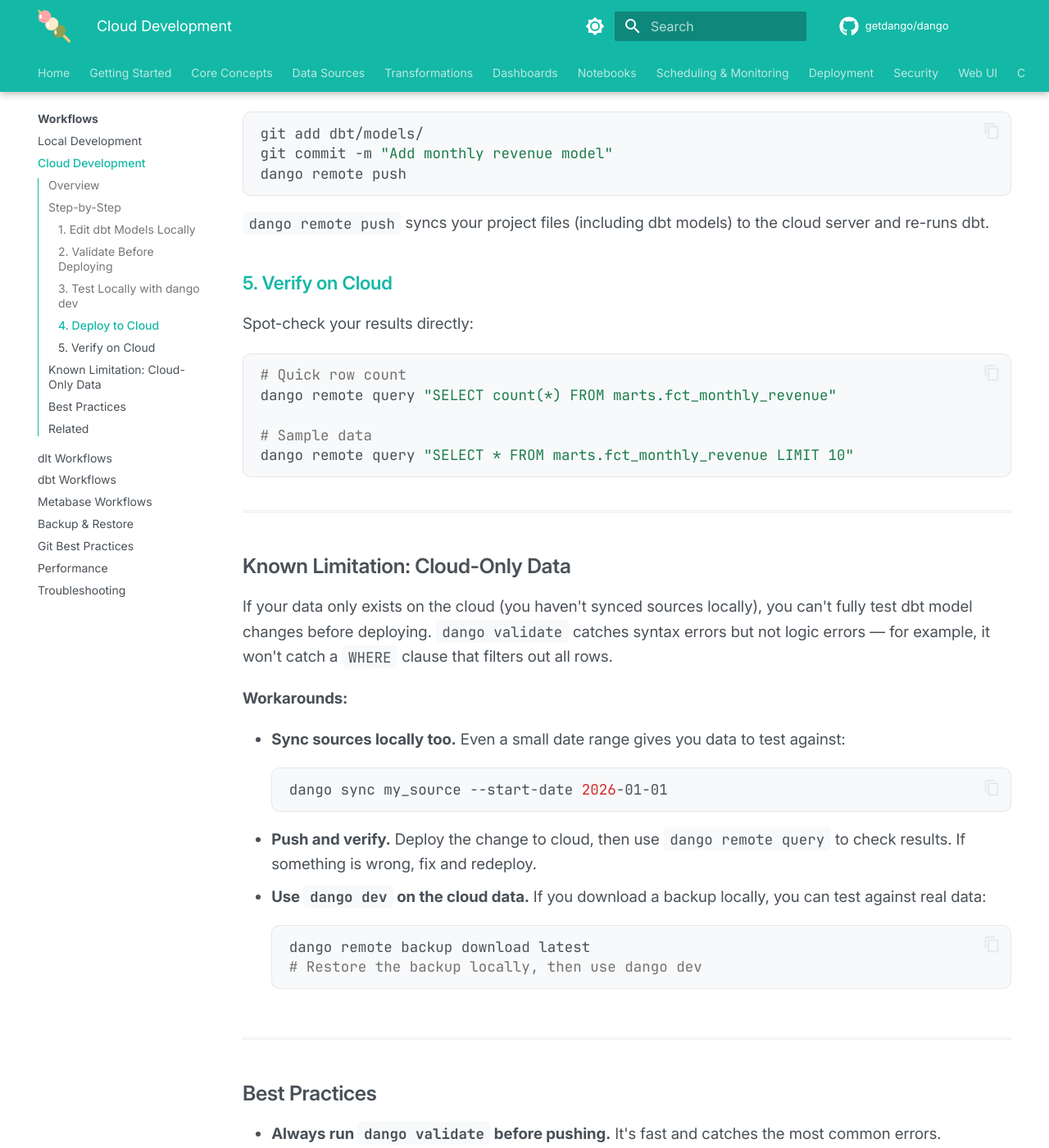
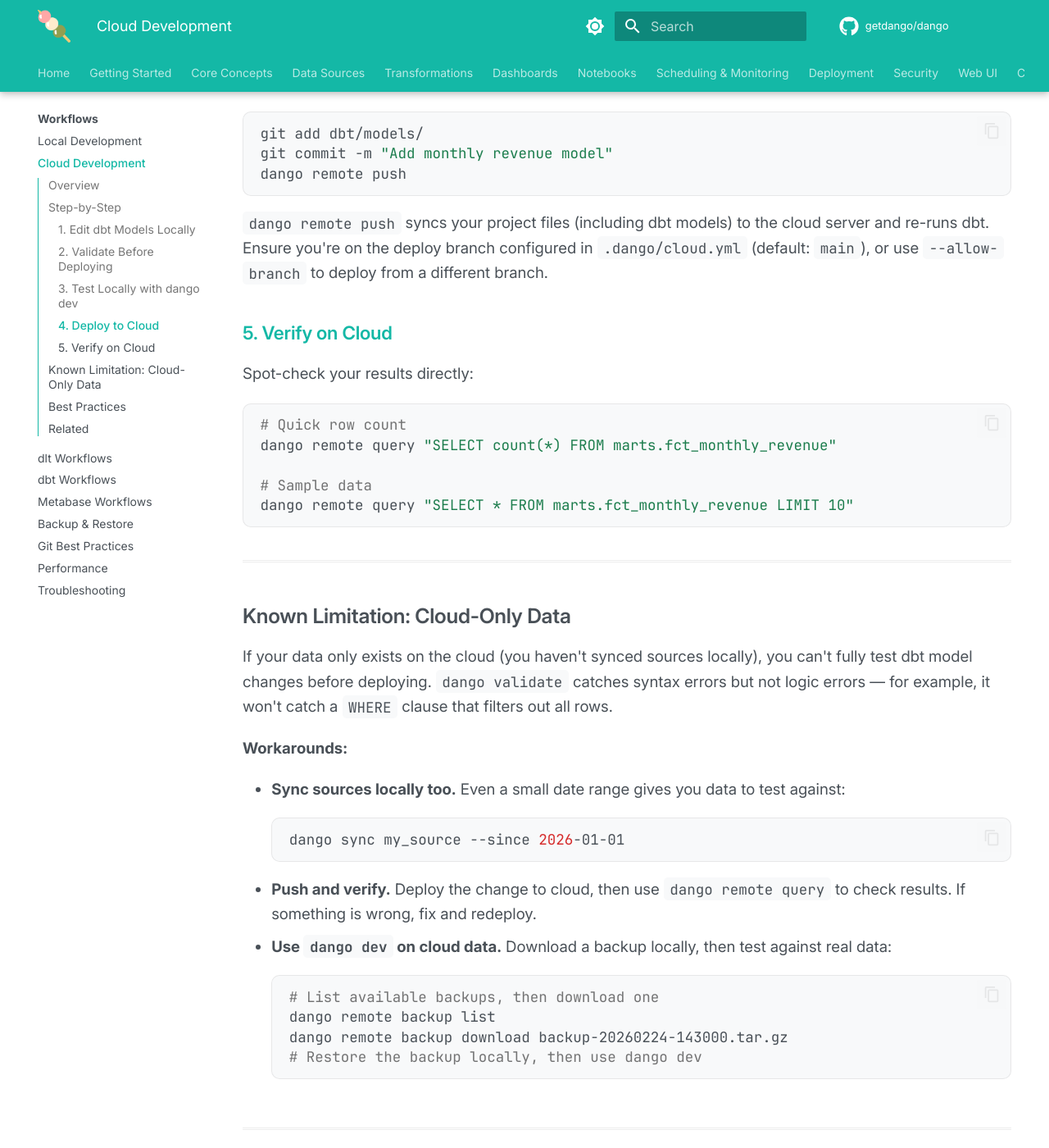
Before and after one commit to getdango/docs, an MkDocs documentation site: the page built from docs/workflows/cloud-development.md, in a window 1280 px wide and 1400 px high, scrolled down 1632 px. Shown: the whole window at 82% size. Built offline with MkDocs 1.6.1 and Material for MkDocs 9.7.7, drawn with Linux system fonts in a browser that asks for light colours; comment, search, counter and statistics services are not loaded; the version menu is left out; some of the changed text lies outside the part shown.

Commit message:
fix: address review findings — wrong flag, backup command, compile claim, config consistency
- --start-date → --since (matches actual CLI flag)
- backup download latest → backup list + download <name> (no latest shortcut)
- dbt parse + compile → dbt parse only (validate doesn't compile)
- Add password_max_age_days to auth YAML example, reorder table to match model
- Standardize Python examples on requests (not httpx)
- Add deploy branch guardrail note to cloud dev workflow
- Clarify --timeout vs query_timeout_seconds for remote query

Co-Authored-By: Claude Opus 4.6 (1M context) <noreply@anthropic.com>

````diff
--- a/docs/workflows/cloud-development.md
+++ b/docs/workflows/cloud-development.md
@@ -57,7 +57,7 @@ git commit -m "Add monthly revenue model"
 dango remote push
 ```
 
-`dango remote push` syncs your project files (including dbt models) to the cloud server and re-runs dbt.
+`dango remote push` syncs your project files (including dbt models) to the cloud server and re-runs dbt. Ensure you're on the deploy branch configured in `.dango/cloud.yml` (default: `main`), or use `--allow-branch` to deploy from a different branch.
 
 ### 5. Verify on Cloud
 
@@ -81,12 +81,14 @@ If your data only exists on the cloud (you haven't synced sources locally), you
 
 - **Sync sources locally too.** Even a small date range gives you data to test against:
     ```bash
-    dango sync my_source --start-date 2026-01-01
+    dango sync my_source --since 2026-01-01
     ```
 - **Push and verify.** Deploy the change to cloud, then use `dango remote query` to check results. If something is wrong, fix and redeploy.
-- **Use `dango dev` on the cloud data.** If you download a backup locally, you can test against real data:
+- **Use `dango dev` on cloud data.** Download a backup locally, then test against real data:
     ```bash
-    dango remote backup download latest
+    # List available backups, then download one
+    dango remote backup list
+    dango remote backup download backup-20260224-143000.tar.gz
     # Restore the backup locally, then use dango dev
     ```
 
````
Also changed, not shown: other parts of docs/workflows/cloud-development.md (+1 -1 lines), docs/core-concepts/duckdb.md (+5 -5 lines), docs/reference/configuration.md (+2 -1 lines).
